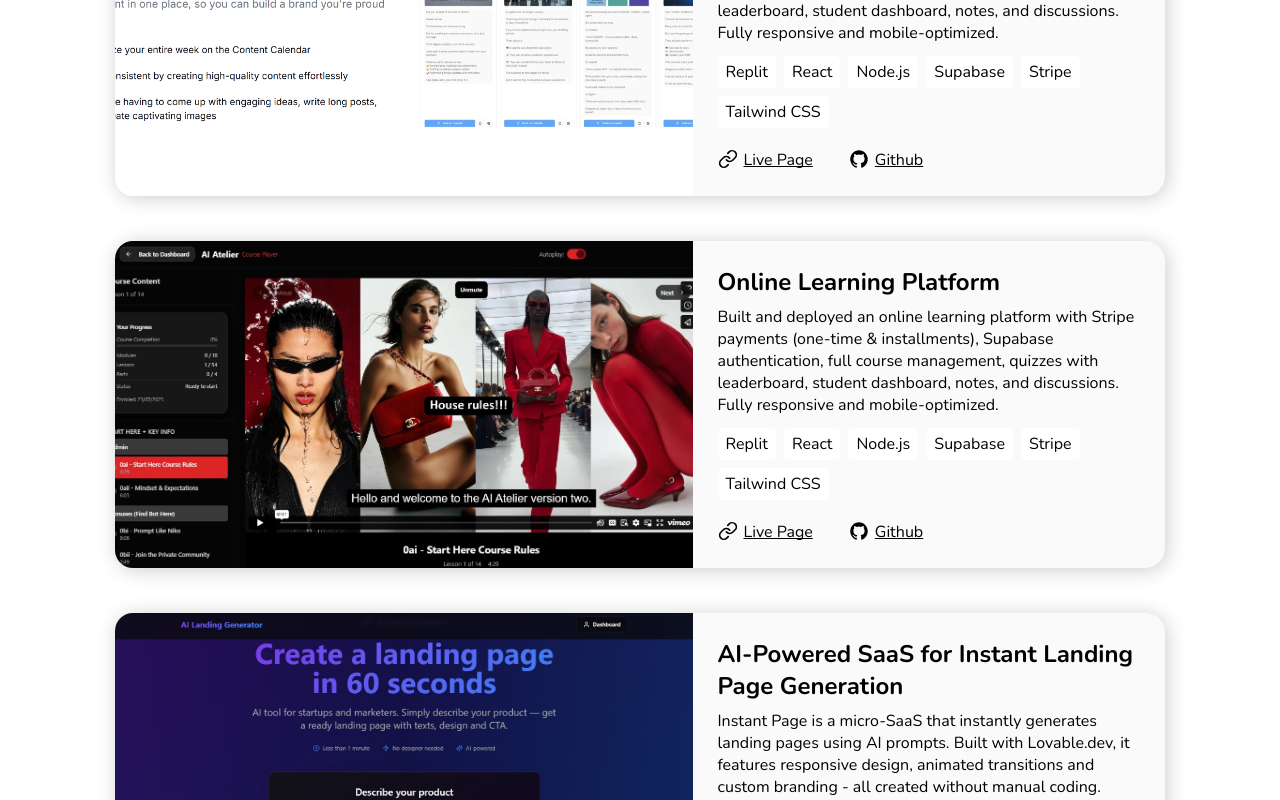
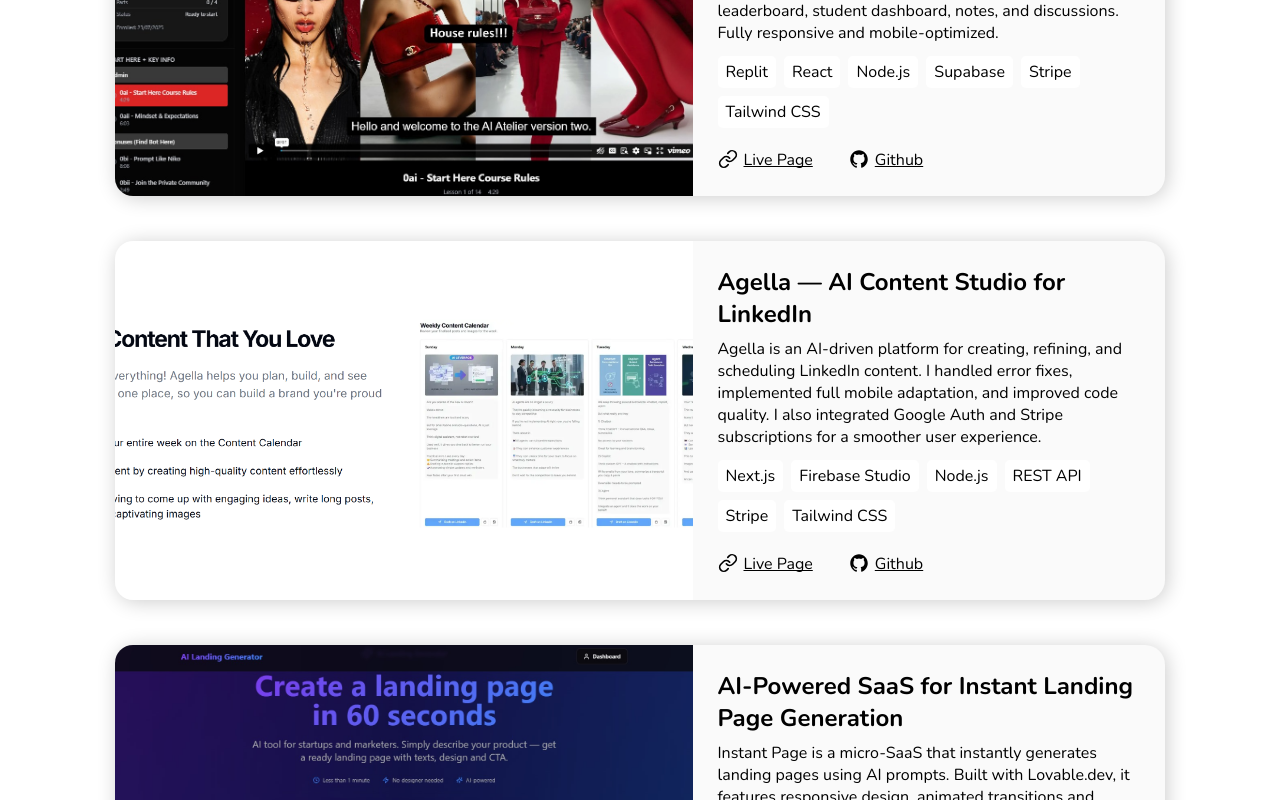
Before and after one commit to MariiaOtset/mariia-otset-portfolio-upwork, a React (Vite) app: page / in a window 1280 px wide. Shown: the part 2263-3063 px from the top of the page. Built offline with nearby package versions, Linux system fonts and the light colour scheme.

Commit message:
new project added

```diff
--- a/src/components/MyProjects/MyProjects.jsx
+++ b/src/components/MyProjects/MyProjects.jsx
@@ -15,7 +15,7 @@
 
 const projectsData = [
   {
-    image: linkedInImg,
+    image: learningPlatformImg,
     title: "Online Learning Platform",
     description:
       "Built and deployed an online learning platform with Stripe payments (one-time & installments), Supabase authentication, full course management, quizzes with leaderboard, student dashboard, notes, and discussions. Fully responsive and mobile-optimized.",
@@ -30,19 +30,19 @@
     liveLink: "https://learn.nikoxstudios.com/",
   },
   {
-    image: learningPlatformImg,
-    title: "Online Learning Platform",
+    image: linkedInImg,
+    title: "Agella — AI Content Studio for LinkedIn",
     description:
-      "Built and deployed an online learning platform with Stripe payments (one-time & installments), Supabase authentication, full course management, quizzes with leaderboard, student dashboard, notes, and discussions. Fully responsive and mobile-optimized.",
+      "Agella is an AI-driven platform for creating, refining, and scheduling LinkedIn content. I handled error fixes, implemented full mobile adaptation, and improved code quality. I also integrated Google Auth and Stripe subscriptions for a smoother user experience.",
     technologies: [
-      "Replit",
-      "React",
+      "Next.js",
+      "Firebase Studio",
       "Node.js",
-      "Supabase",
+      "REST API",
       "Stripe",
       "Tailwind CSS",
     ],
-    liveLink: "https://learn.nikoxstudios.com/",
+    liveLink: "https://agella.app/",
   },
   {
     image: landingGeneratorImg,
```
Also changed, not shown: src/assets/images/linkedIn.png.
